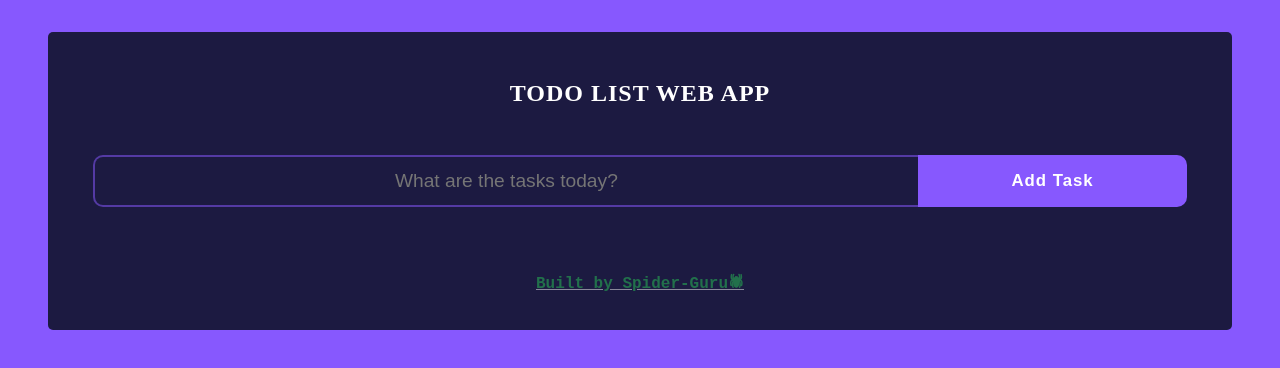
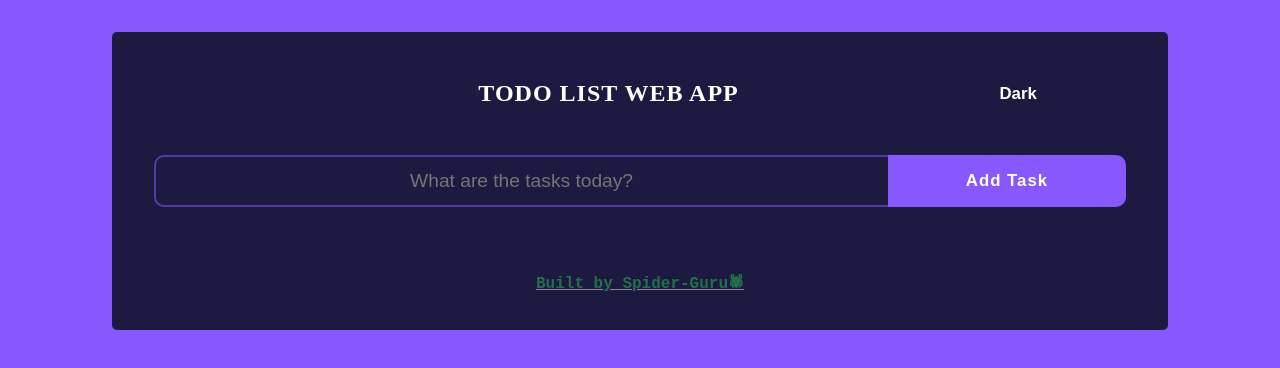
Before and after one commit to Spider-guru/TODO-APP, a React (Vite) app: page / in a window 1280 px wide. Shown: the top 368 px of the page. Built offline with nearby package versions, Linux system fonts and the light colour scheme.

Commit message:
added new minor features

```diff
--- a/src/components/App.jsx
+++ b/src/components/App.jsx
@@ -15,6 +15,7 @@ function App() {
 	let [todo, setTodo] = useState("");
 	let [todoList, setTodoList] = useState([]);
 	let [isErr, setIsErr] = useState(false);
+	let [isDark, setIsDark] = useState(false);
 
 	return (
 		<motion.div
@@ -23,7 +24,7 @@ function App() {
 			transition={{ duration: 2 }}
 			className={style.App}
 		>
-			<Header />
+			<Header isDark={isDark} setIsDark={setIsDark} />
 
 			<Form
 				todo={todo}
--- a/src/components/Form.jsx
+++ b/src/components/Form.jsx
@@ -1,12 +1,9 @@
 import { useEffect } from "react";
 import style from "./style.module.css";
+import { idGen, extractTodoItemsFromLocalStorage, saveToLocalStorage } from "../utilities";
 let Form = ({ setIsErr, todo, setTodo, todoList, setTodoList }) => {
 	let handleChange = (e) => {
 		setTodo(e.target.value);
-	};
-
-	let idGen = () => {
-		return Math.round(Math.random() * 10000 * Math.random());
 	};
 
 	let handleSubmit = (event) => {
@@ -16,31 +13,29 @@ let Form = ({ setIsErr, todo, setTodo, todoList, setTodoList }) => {
 			return;
 		} else {
 			setIsErr((prev) => (prev = false));
-			setTodoList((prev) => (prev = [...todoList, { item: todo, id: idGen() }]));
+			setTodoList((prev) => (prev = [...todoList, { paragraph: todo, key: `${idGen()}` }]));
 			setTodo("");
 		}
 	};
 
-	let handleLocalStorage = (todolist) => {
-		if (localStorage.getItem("react_todo_list") == null) {
-			localStorage.setItem("react_todo_list", `${extractTodoItemsFromTodolistArr(todoList)}`);
+	useEffect(() => {
+		if (todoList.length !== 0) {
+			saveToLocalStorage(todoList);
 		}
-	};
-
-	let extractTodoItemsFromTodolistArr = (todoList) => {
-		let arrOfTodoItems = [];
-		Object.values(todoList).map((obj) => arrOfTodoItems.push(obj.item));
-		let arrOfTodoItemsToStringFormat = arrOfTodoItems.toString().split().join(" ");
-		return arrOfTodoItemsToStringFormat;
-	};
-
-	let extractTodoItemsFromLocalStorage = (extractedItems) => {
-		return extractedItems.split(",");
-	};
+	}, [todoList]);
 
 	useEffect(() => {
-
-	}, [todoList]);
+		if (
+			localStorage.getItem("todoList") !== null &&
+			localStorage.getItem("todoList").length !== 0
+		) {
+			console.log("hello");
+			console.log(localStorage.getItem("todoList"));
+			let data = localStorage.getItem("todoList");
+			let extractedData = extractTodoItemsFromLocalStorage(data);
+			setTodoList((p) => (p = extractedData));
+		}
+	}, []);
 
 	return (
 		<>
--- a/src/components/Header.jsx
+++ b/src/components/Header.jsx
@@ -1,9 +1,16 @@
 import style from "./style.module.css";
 
-let Header = () => {
+let Header = ({ setIsDark, isDark }) => {
 	return (
 		<div className={style.header}>
 			<h2>TODO LIST WEB APP</h2>
+			<button
+				type='button'
+				onClick={() => setIsDark((p) => (p = !p))}
+				className={isDark ? style.btnD : style.btnL}
+			>
+				{isDark ? "Light" : "Dark"}
+			</button>
 		</div>
 	);
 };
--- a/src/components/TodoList.jsx
+++ b/src/components/TodoList.jsx
@@ -1,15 +1,16 @@
+import { useEffect } from "react";
 import style from "./style.module.css";
 import TodoItem from "./todoItem";
 let TodoList = ({ todoList, setTodoList }) => {
 
 	return (
 		<div className={style.TL}>
-			{todoList.map((todoItem) => (
+			{todoList.length > 0 && todoList.map((todoItem) => (
 				<TodoItem
-					key={todoItem.id}
+					key={todoItem.key}
 					setTodoList={setTodoList}
 					todoList={todoList}
-					todoItem={todoItem}
+					todoItem={todoItem.paragraph}
 				/>
 			))}
 		</div>
--- a/src/components/style.module.css
+++ b/src/components/style.module.css
@@ -6,7 +6,7 @@ body {
 }
 
 .App {
-	width: 90%;
+	max-width: 80%;
 	padding: 1rem;
 	display: flex;
 	flex-direction: column;
@@ -22,7 +22,7 @@ body {
 }
 
 .info {
-  font-family: 'Courier New', Courier, monospace;
+	font-family: "Courier New", Courier, monospace;
 	font-weight: 900;
 	text-decoration: underline #eeeeee84;
 	color: rgba(39, 197, 86, 0.5);
@@ -31,7 +31,6 @@ body {
 .header {
 	width: 80%;
 	display: flex;
-	flex-direction: column;
 	align-items: center;
 }
 
@@ -199,3 +198,24 @@ h2 {
 	font-weight: 800;
 	font-size: 30px;
 }
+
+.btnD,
+.btnL {
+	border: none;
+	padding: 0.8rem;
+	font-weight: bold;
+	font-size: 1.05rem;
+	border-radius: 0.3rem;
+}
+
+.btnL {
+	filter: drop-shadow(0,0,4px rgba(253, 253, 253, 0.774));
+	background-color:#1c1a41;
+	color: white;
+}
+
+.btnD {
+	filter: drop-shadow(0,0,4px rgba(253, 253, 253, 0.774));
+	background-color: #8758fe;
+	color: white;
+}
--- a/src/components/todoItem.jsx
+++ b/src/components/todoItem.jsx
@@ -7,7 +7,13 @@ let TodoItem = ({ todoItem, todoList, setTodoList }) => {
 	let [isChecked, setIsChecked] = useState(false);
 
 	let handleClick = () => {
-		setTodoList(todoList.filter((item) => item.id !== todoItem.id));
+		if (todoList.length == 1) {
+			setTodoList((prev) => (prev = []));
+			localStorage.removeItem("todoList");
+		} else {
+			setTodoList((prev) => (prev = prev.filter((item) => item.paragraph !== todoItem)));
+			console.log(todoList.length);
+		}
 	};
 
 	return (
@@ -17,9 +23,7 @@ let TodoItem = ({ todoItem, todoList, setTodoList }) => {
 			transition={{ duration: 2 }}
 			className={style.todoItem}
 		>
-			<p className={isChecked ? style.todoContentLineThrough : style.todoContent}>
-				{todoItem.item}
-			</p>
+			<p className={isChecked ? style.todoContentLineThrough : style.todoContent}>{todoItem}</p>
 
 			<div className={style.btnCon}>
 				<label className={style.container}>
--- /dev/null
+++ b/src/utilities.jsx
@@ -0,0 +1,24 @@
+//UTILITY FUNCTIONS TO ENSURE CODECLEANINESS
+
+export let idGen = () => {
+	return Math.round(Math.random() * 10000 * Math.random());
+};
+
+export let extractTodoItemsFromLocalStorage = (localStorageItems) => {
+	let arrOfItems = localStorageItems.split("::").map((item) => item.split(","));
+	let formattedTodoItems = [];
+	for (let prop of arrOfItems) {
+		formattedTodoItems.push({ paragraph: prop[0], key: prop[1] });
+	}
+	return formattedTodoItems;
+};
+
+export let saveToLocalStorage = (param) => {
+	try {
+		let data = extractTodoItemsFromTodolistArr(param);
+		localStorage.setItem("todoList", data);
+		console.info("success on storing data in local storage");
+	} catch (error) {
+		console.info("error on storing data in local storage");
+	}
+};
```
Lines whose indentation alone changed are shown as unchanged.
